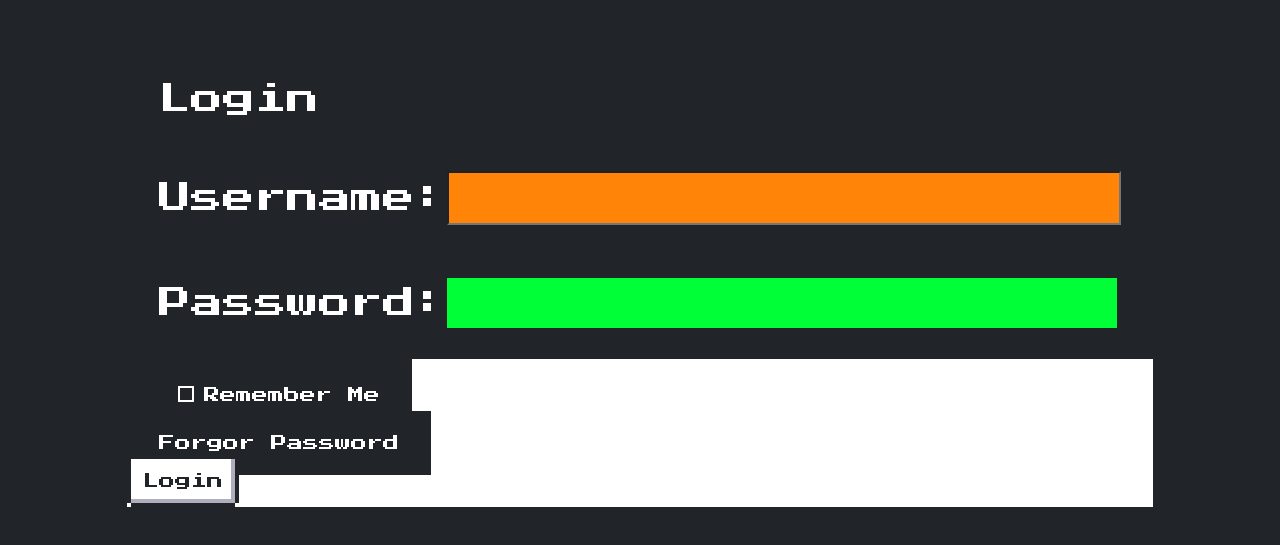
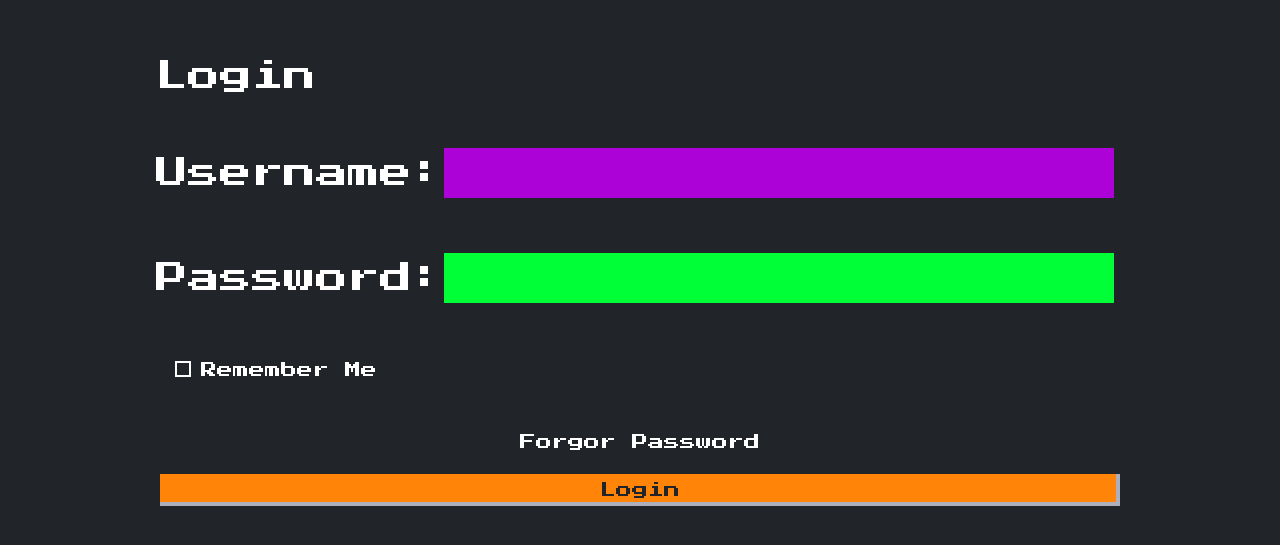
Before and after one commit to Aseel-Sh/HackUNT, a React (Vite) app in the folder FrontEnd/: page / in a window 1280 px wide. Shown: the part 121-666 px from the top of the page. Built offline with nearby package versions, Linux system fonts and the light colour scheme.

Commit message:
Finish conversion to nes-css

```diff
--- a/FrontEnd/src/signIn.jsx
+++ b/FrontEnd/src/signIn.jsx
@@ -34,7 +34,7 @@ export default function signIn() {
             >
                 <label>Login</label>
             </div>
-            <div class="nes-container is-dark"
+            <div className="nes-container is-dark"
                 style={{
                     fontSize: "2rem",
                     marginBottom: "2rem",
@@ -47,8 +47,12 @@ export default function signIn() {
                 type='text'
                 class = 'input.is-dark'
                 style={{
-                    backgroundColor: "#FF8408",
-                    color: "#00FF37"
+                    backgroundColor: "#AD02D7",
+                    color: "#00FF37",
+                    fontSize: "2rem",
+                    marginBottom: "2rem",
+                    border: "0",
+                    margin: "0"
                 }}
                 onChange={() => {setUsername}}/>
             </div>
@@ -75,35 +79,37 @@ export default function signIn() {
                 onChange={setPassword}/>
             </div>
             {/*Remember sign in and forgot password */}
-            <label class='nes-container is-dark'
+            <div class='nes-container is-dark'
             style={{
                 margin: "0",
                 border: "0"
             }}
             >
-                <input type='checkbox' class="nes-checkbox is-dark"/>
+                <input type='checkbox' class="nes-checkbox is-dark" />
                 <span>Remember Me</span>
-            </label>
-            <div>
-                <a class = "nes-container is-dark" href='https://google.com'
-                    style={{
-                        margin: "0",
-                        border: "0"
-                    }}
-                >Forgor Password</a>
             </div>
 
-            <div
+            <div className='nes-container is-dark'
                 style={{
+                    display: "flex",
                     margin: "0",
-                    border: "0"
+                    border: "0",
+                    flexDirection: "column",
+                    alignItems: "center",
+                    justifyContent: "center",
+                    gap: "1rem"
                 }}
             >
+            <a href='https://google.com' style={{color:"white"}}>Forgor Password</a>
             <button
                 class="nes-btn"
                 onClick={validate}
+                style={{
+                    backgroundColor: "#FF8408",
+                    width: "60rem",
+                    padding: "0"
+                }}
             >Login</button>
-
             </div>
         </div>
     )
```
